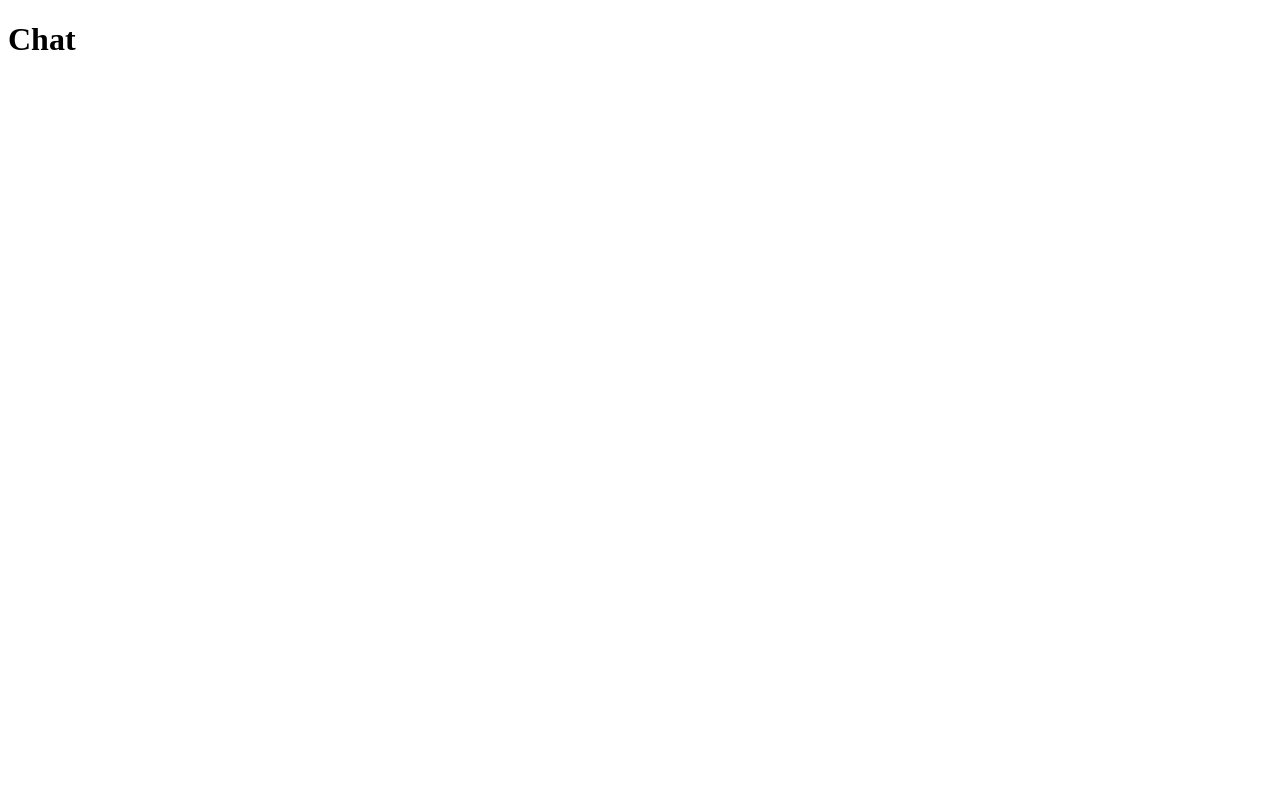
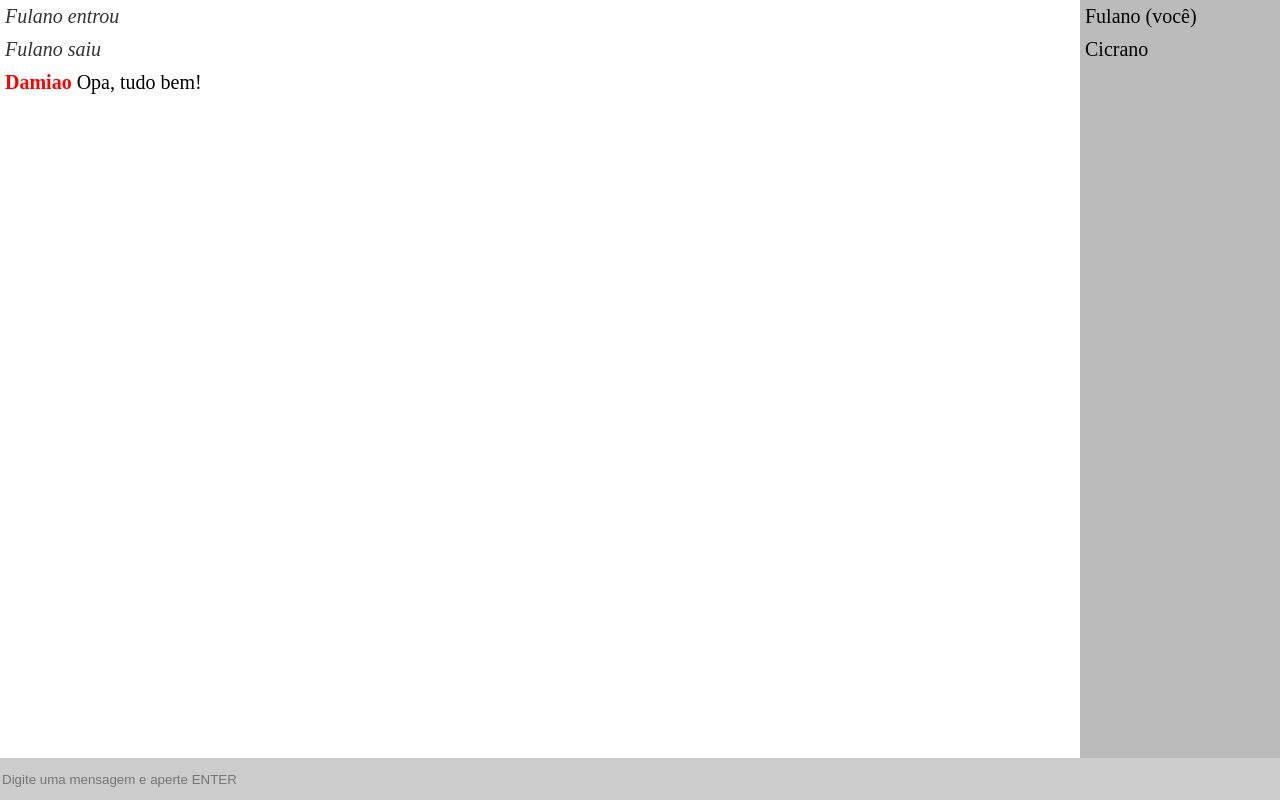
Before and after one commit to DamiaoCanndido/ChatNode, a website: page public/index.html in a window 1280 px wide. Drawn offline with Linux system fonts and the light colour scheme.

Commit message:
Criando interface

```diff
--- a/public/index.html
+++ b/public/index.html
@@ -7,6 +7,26 @@
     <link rel="stylesheet" href="style.css">
 </head>
 <body>
-    <h1>Chat</h1>
+    <div class="page" id="loginPage">
+        <h1>Qual seu nome?</h1>
+        <input type="text" id="loginNameInput"/>
+    </div>
+
+    <div class="page" id="chatPage">
+        <div class="chatArea">
+            <ul class="chatList">
+                <li class="m-status">Fulano entrou</li>
+                <li class="m-status">Fulano saiu</li>
+                <li class="m-txt"><span class="me">Damiao</span> Opa, tudo bem!</li>
+            </ul>
+            <ul class="userList">
+                <li>Fulano (você)</li>
+                <li>Cicrano</li>
+            </ul>
+        </div>
+        <div class="chatInput">
+            <input type="text" id="chatTextInput" placeholder="Digite uma mensagem e aperte ENTER">
+        </div>
+    </div>
 </body>
 </html>
--- a/public/style.css
+++ b/public/style.css
@@ -0,0 +1,84 @@
+body {
+    margin: 0;
+}
+ul, li {
+    margin: 0;
+    padding: 0;
+    list-style: none;
+}
+
+.page {
+    height: 100vh;
+    justify-content: center;
+    align-items: center;
+    flex-direction: column;
+}
+
+#loginPage {
+    display: none;
+    background-color: #FFF;
+}
+#loginNameInput {
+    border: 2px solid #000;
+    background-color: #CCC;
+    font-size: 18px;
+    padding: 10px;
+    border-radius: 5px;
+    outline: 0;
+    width: 100%;
+    max-width: 400px;
+}
+#chatPage {
+    display: flex;
+}
+
+.chatArea {
+    flex: 1;
+    width: 100%;
+    display: flex;
+    background-color: #ccc;
+}
+.chatList {
+    flex: 1;
+    background-color: #fff;
+    overflow-y: scroll;
+    max-height: calc(100vh - 40px);
+}
+.chatList li {
+    padding: 5px;
+    font-size: 20px;
+}
+.chatList li.m-status {
+    color: #333;
+    font-style: italic;
+}
+.chatList li.m-txt span {
+    font-weight: bold;
+    color: #00f;
+}
+.chatList li.m-txt span.me {
+    color: #f00;
+}
+.userList {
+    width: 200px;
+    background-color: #bbb;
+    overflow-y: scroll;
+    max-height: calc(100vh - 40px);
+}
+.userList li {
+    padding: 5px;
+    font-size: 20px;
+}
+
+.chatInput {
+    width: 100%;
+    display: flex;
+}
+#chatTextInput {
+    flex: 1;
+    height: 40px;
+    font-size: 15;
+    background-color: #ccc;
+    outline: 0;
+    border: 0;
+}
```
